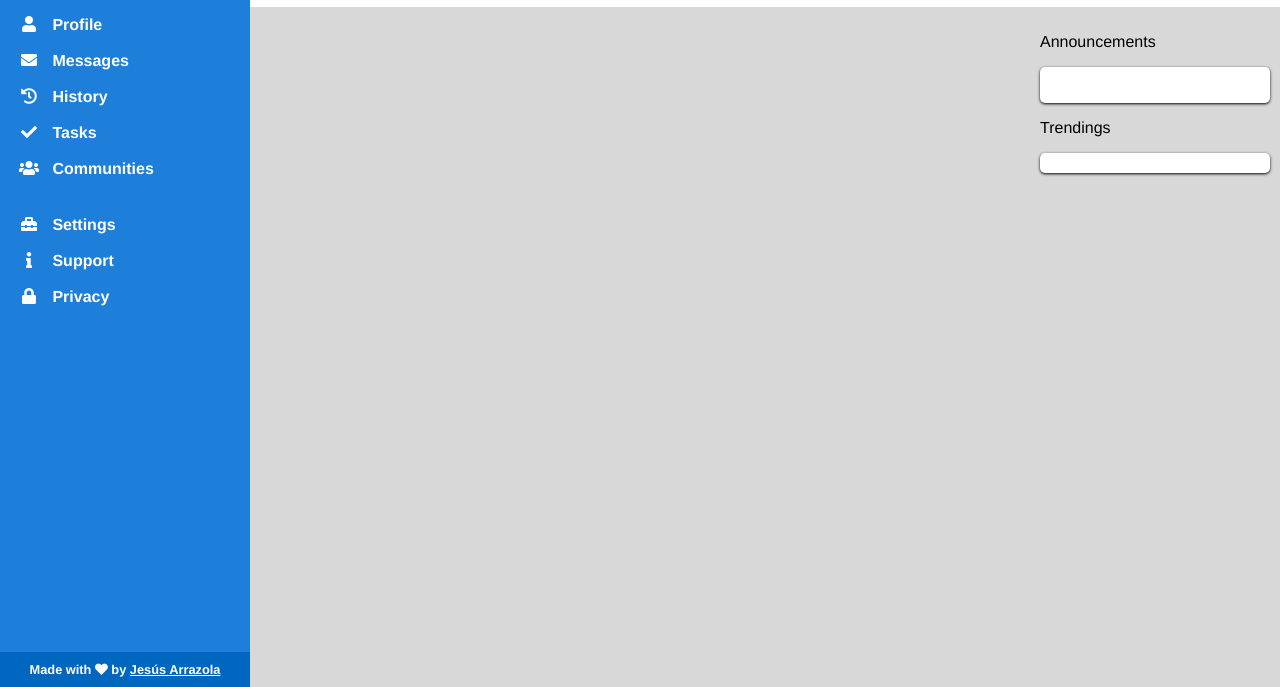
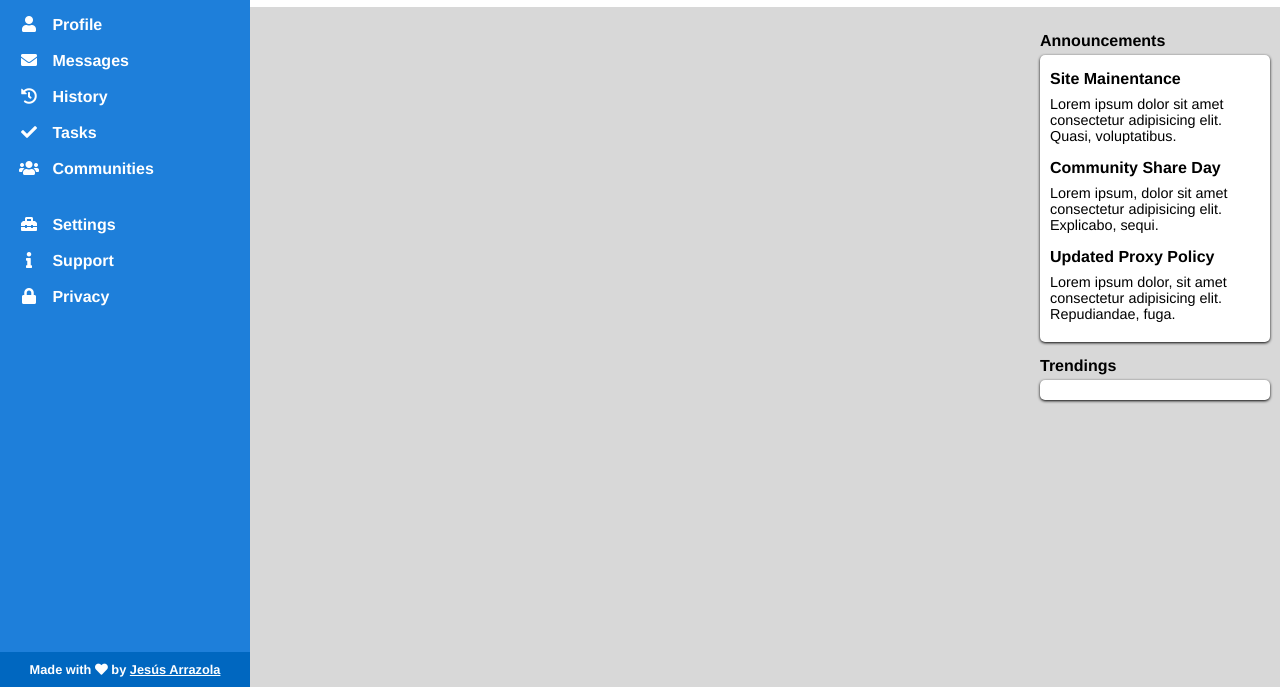
Before and after one commit to JesusArrazola/dashboard, a plain HTML site: page index.html in a window 1280 px wide. Shown: the part 113-800 px from the top of the page. Drawn offline with Linux system fonts and the light colour scheme.

Commit message:
Tabla de anuncios

```diff
--- a/css/style.css
+++ b/css/style.css
@@ -174,3 +174,21 @@ header{
     box-shadow: 0px 1px 3px 0px #000;
     border-radius: 5px;
 }
+.subtitle{
+    font-weight: bold;
+    margin: 15px 0 5px 0;
+}
+.announcement-title{
+    border-top: 1px solid #000;
+    font-weight: 600;
+    margin: 0;
+    padding: 5px 0;
+}
+.announcement-title:first-child {
+    border: none;
+}
+.announcement-content{
+    font-size: .9rem;
+    margin-top: 3px;
+    margin-bottom: 10px;
+}
--- a/index.html
+++ b/index.html
@@ -17,7 +17,7 @@
                     </i><input type="text" name="#" id="#">
                 </div>
                 <div class="notifications header-margin-right">
-                    <i class="far fa-bell"></i>
+                    <i style="cursor: pointer;" class="far fa-bell"></i>
                     <img class="rounded-img" src="img/user-profile-pic.png" alt="user profile pic" width="40px" height="40px">
                     <p class="name">Jesús Arrazola</p>
                 </div>
@@ -62,19 +62,19 @@
             <p class="subtitle">Announcements</p>
             <div class="card">
                 <div class="announcement-item">
-                    <p class="announcement-title"></p>
-                    <p class="announcement-content"></p>
+                    <p class="announcement-title">Site Mainentance</p>
+                    <p class="announcement-content">Lorem ipsum dolor sit amet consectetur adipisicing elit. Quasi, voluptatibus.</p>
                 </div>
                 <div class="announcement-item">
-                    <p class="announcement-title"></p>
-                    <p class="announcement-content"></p>
+                    <p class="announcement-title">Community Share Day</p>
+                    <p class="announcement-content">Lorem ipsum, dolor sit amet consectetur adipisicing elit. Explicabo, sequi.</p>
                 </div>
                 <div class="announcement-item">
-                    <p class="announcement-title"></p>
-                    <p class="announcement-content"></p>
+                    <p class="announcement-title">Updated Proxy Policy</p>
+                    <p class="announcement-content">Lorem ipsum dolor, sit amet consectetur adipisicing elit. Repudiandae, fuga.</p>
                 </div>
             </div>
-            <p class="subtit">Trendings</p>
+            <p class="subtitle">Trendings</p>
             <div class="card"></div>
         </section>
     </div>
```
